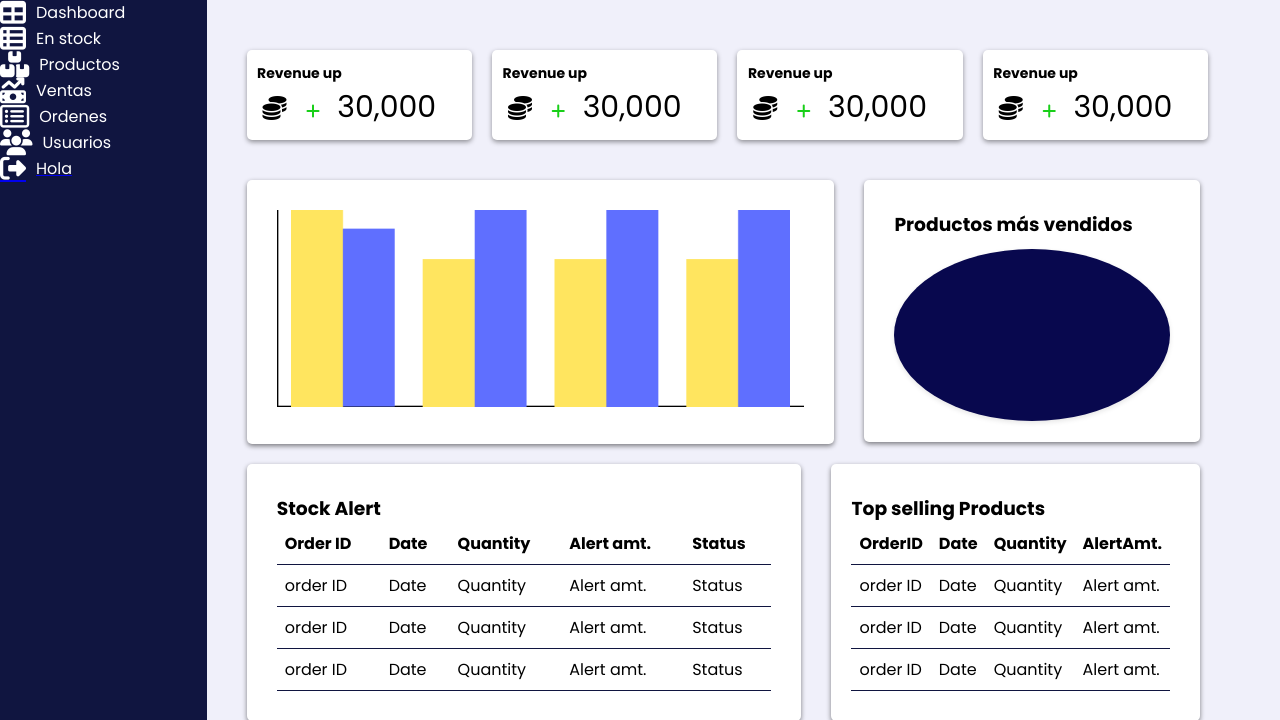
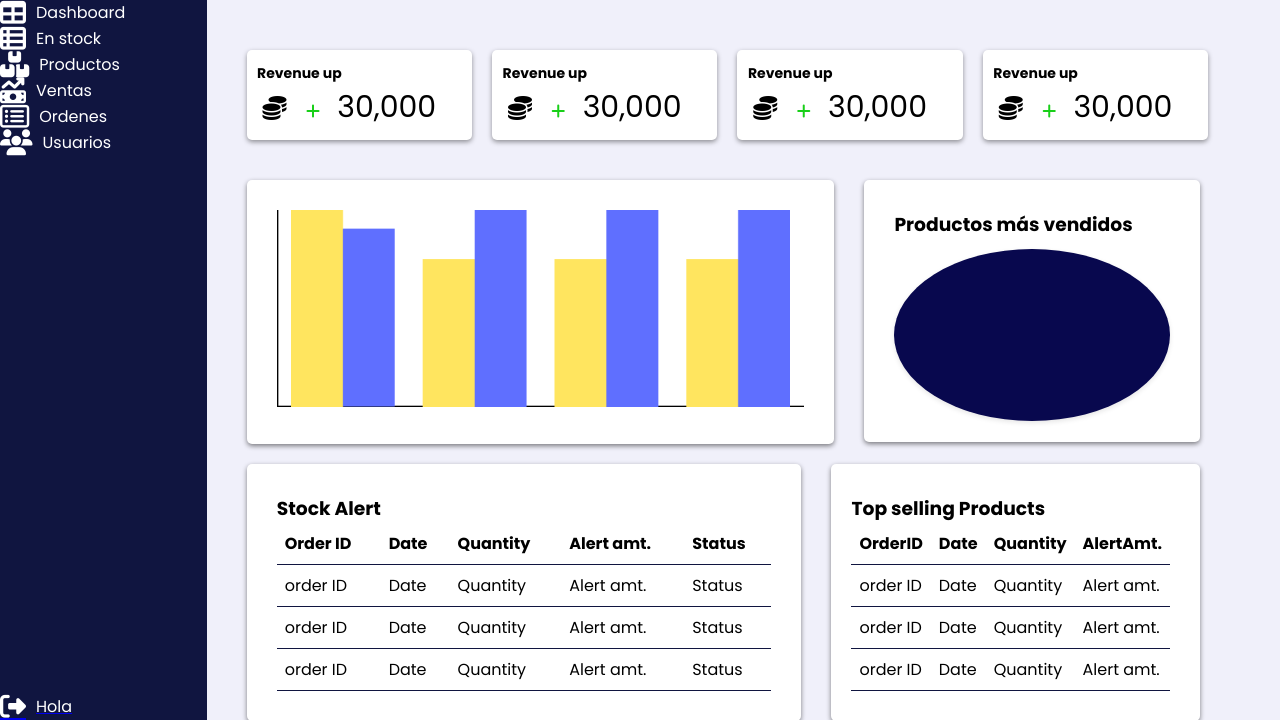
Before and after one commit to Fernando2205/inventrack, a PHP site: page /dashboard.html in a window 1280 px wide. Shown: the part 80-800 px from the top of the page. Run offline with PHP 8.4, Linux system fonts and the light colour scheme; some libraries are stand-ins or nearby versions.

Commit message:
alfin funciona

```diff
--- a/dashboard/dashboard.css
+++ b/dashboard/dashboard.css
@@ -80,7 +80,9 @@ nav {
 .lateral_side {
   background-color: #101540;
   width: 20%;
-  display: inline-block;
+  display: flex;
+  flex-direction: column;
+  justify-content: space-between;
 }
 
 .lateral_side p {
--- a/dashboard/dashboard.js
+++ b/dashboard/dashboard.js
@@ -5,7 +5,7 @@ document.addEventListener("DOMContentLoaded", function () {
 
     barsIcon.addEventListener('click', function () {
         if (isHidden) {
-            lateralSide.style.display = 'block';
+            lateralSide.style.display = 'flex';
             isHidden = false;
         } else {
             lateralSide.style.display = 'none';
```
